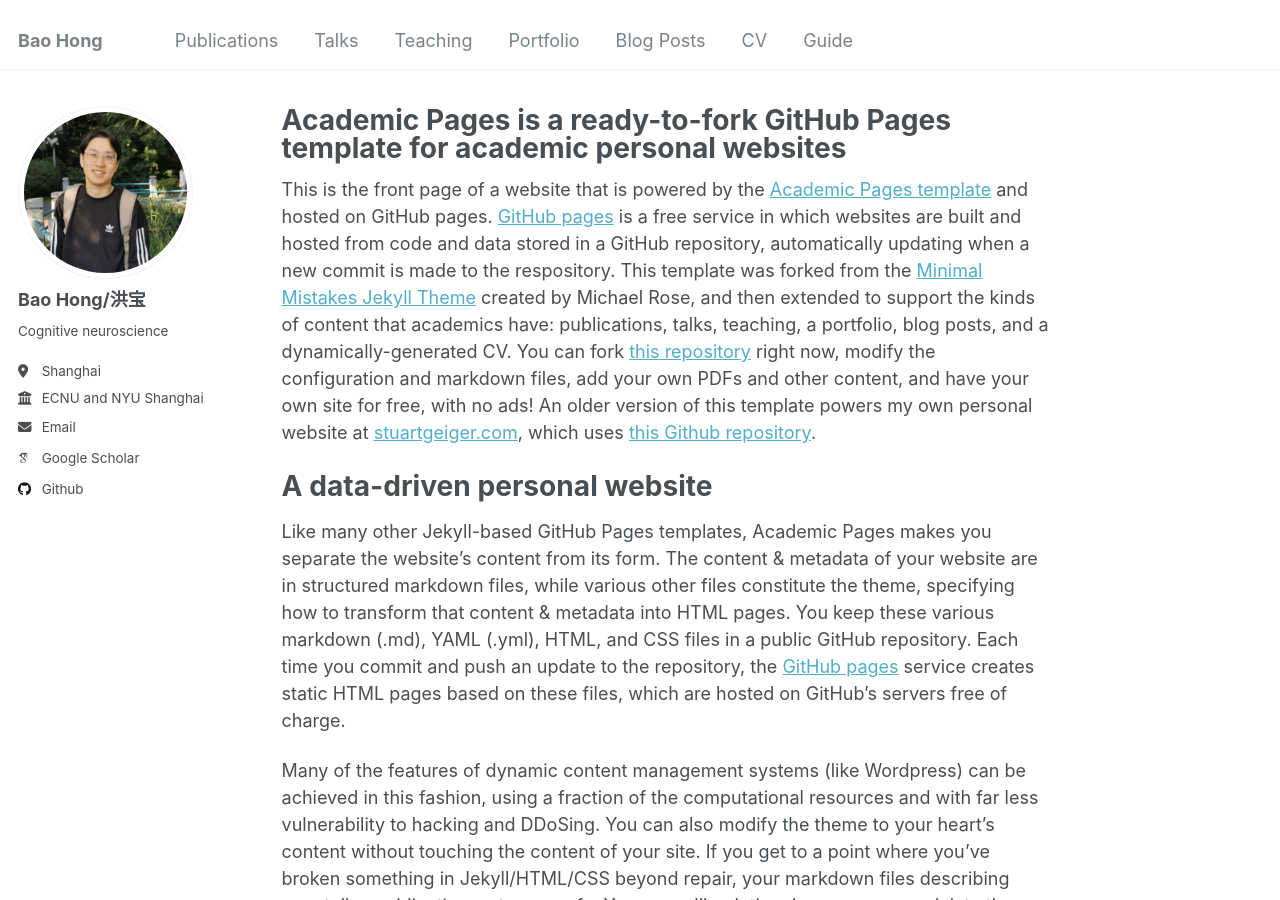
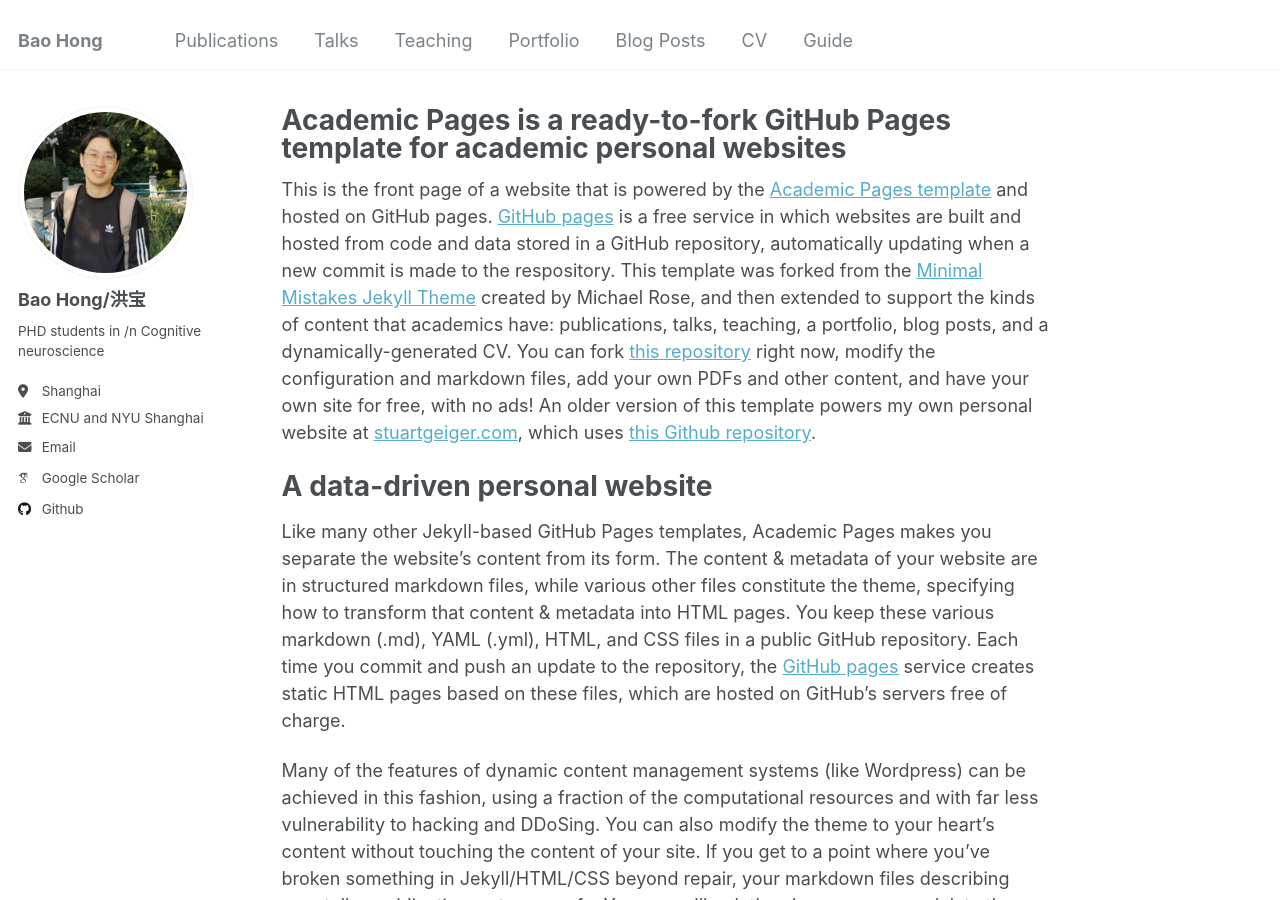
Before and after one commit to Bao-Hong/Bao-Hong.github.io, a Jekyll site: the page built from _pages/about.md, in a window 1280 px wide and 900 px high. Built offline with Jekyll 4.4.1, drawn with Linux system fonts in a browser that asks for light colours; some web fonts are replaced.

Commit message:
Initial committest

```diff
--- a/_config.yml
+++ b/_config.yml
@@ -24,7 +24,7 @@
   avatar           : "profile.png"
   name             : "Bao Hong/洪宝"
   pronouns         : # example: "she/her"
-  bio              : "Cognitive neuroscience"
+  bio              : "PHD students in /n Cognitive neuroscience"
   location         : "Shanghai"
   employer         : "ECNU and NYU Shanghai"
   uri              : # URL
```
